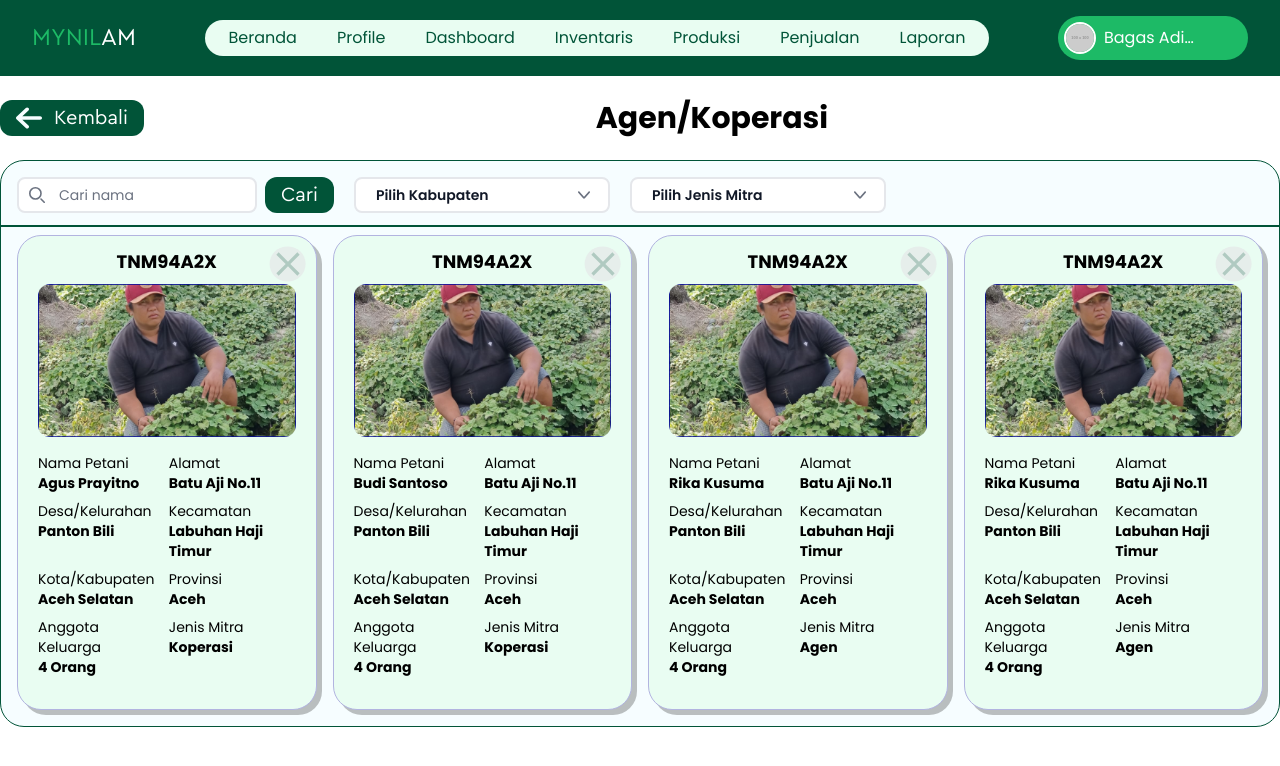
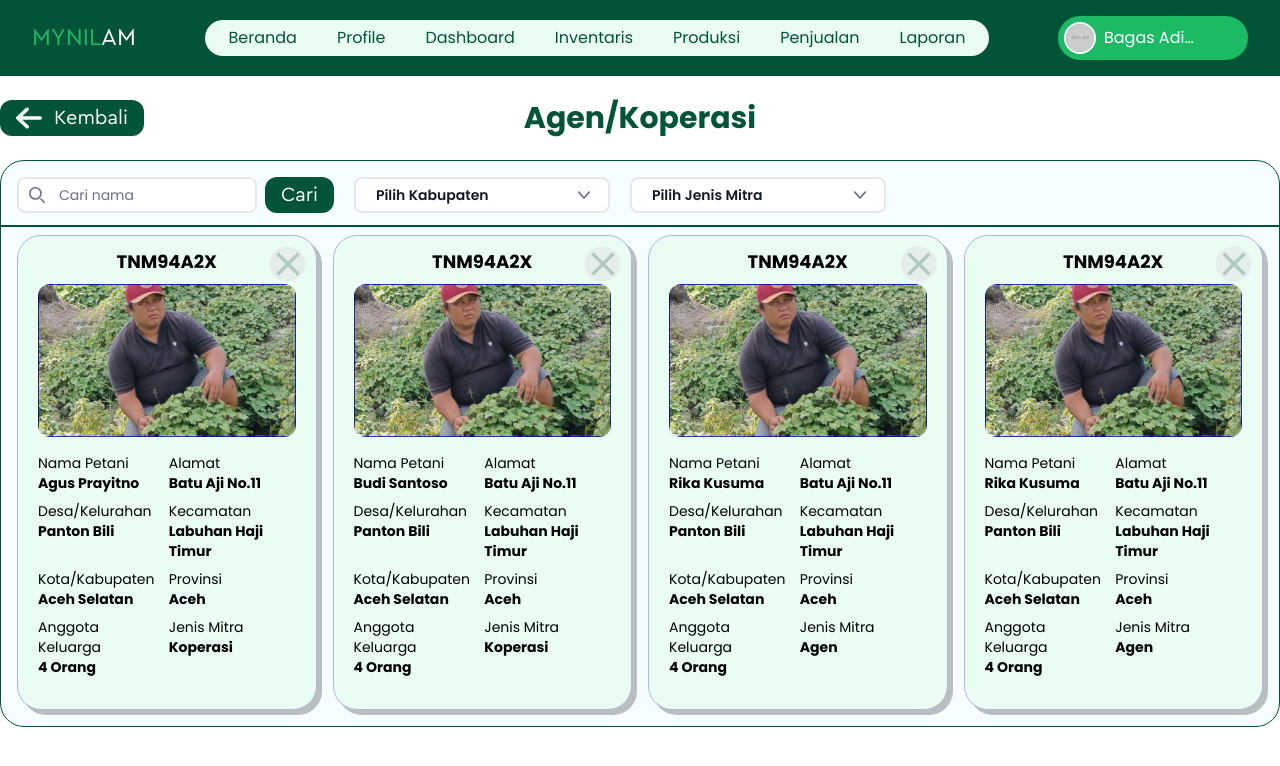
Before and after one commit to saptadi73/fe-mynilam-new, a Vue app: page /profile-agen in a window 1280 px wide. Shown: the top 766 px of the page. Built offline with nearby package versions, Linux system fonts and the light colour scheme.

Commit message:
feat(profile): import base header title to card page

```diff
--- a/src/components/BaseHeaderTitle.vue
+++ b/src/components/BaseHeaderTitle.vue
@@ -1,12 +1,12 @@
 <template>
-  <div class="relative flex justify-between items-center w-full pb-8">
+  <div class="relative flex justify-between items-center w-full py-6">
     <div class="absolute left-0">
       <BaseButton @click="$router.back()" icon-position="left">
         <BaseIcon name="arrow-left" />
         Kembali
       </BaseButton>
     </div>
-    <h1 class="mx-auto font-semibold text-3xl text-primary">{{ title }}</h1>
+    <h1 class="mx-auto font-bold text-3xl text-primary">{{ title }}</h1>
   </div>
 </template>
 
--- a/src/pages/profile/CardAgenPage.vue
+++ b/src/pages/profile/CardAgenPage.vue
@@ -1,17 +1,6 @@
 <template>
   <div class="container mx-auto">
-    <div class="flex flex-col items-center">
-      <div class="flex justify-between items-center w-full py-2">
-        <div>
-          <BaseButton @click="$router.back()" icon-position="left">
-            <BaseIcon name="arrow-left" />
-            Kembali
-          </BaseButton>
-        </div>
-        <h1 class="text-center font-bold text-3xl py-4">Agen/Koperasi</h1>
-        <div></div>
-      </div>
-    </div>
+    <BaseHeaderTitle title="Agen/Koperasi" />
     <div class="bg-[#F6FDFF] p-4 rounded-3xl border border-[#015438]">
       <div class="flex flex-row gap-x-5 justify-start">
         <div class="flex flex-row gap-x-2">
@@ -80,9 +69,9 @@
 import { reactive, ref } from 'vue'
 import BaseButton from '@/components/BaseButton.vue'
 import BaseCard from '@/components/BaseCard.vue'
-import BaseIcon from '@/components/BaseIcon.vue'
 import BaseSearchBar from '@/components/BaseSearchBar.vue'
 import BaseInputSelect from '@/components/BaseInputSelect.vue'
+import BaseHeaderTitle from '@/components/BaseHeaderTitle.vue'
 
 const cardAgen = reactive([
   {
--- a/src/pages/profile/CardAsetPage.vue
+++ b/src/pages/profile/CardAsetPage.vue
@@ -1,23 +1,12 @@
 <template>
   <div class="container mx-auto">
-    <div class="flex flex-col items-center">
-      <div class="flex justify-between items-center w-full py-2">
-        <div>
-          <BaseButton @click="$router.back()" icon-position="left">
-            <BaseIcon name="arrow-left" />
-            Kembali
-          </BaseButton>
-        </div>
-        <h1 class="text-center font-bold text-3xl py-4">Aset</h1>
-        <div></div>
-      </div>
-    </div>
+    <BaseHeaderTitle title="Aset" />
     <div class="bg-[#F6FDFF] p-4 rounded-3xl border border-[#015438]">
       <div class="flex flex-row gap-x-5 justify-between">
         <div class="flex flex-row gap-x-2">
           <BaseSearchBar placeholder="Cari nama"></BaseSearchBar>
           <BaseButton>Cari</BaseButton>
-          <BaseInputSelect name="kabupaten" :options="options"></BaseInputSelect>
+          <BaseInputSelect name="kabupaten" :options="options" placeholder="Pilih Kabupaten"></BaseInputSelect>
         </div>
         <BaseButton variant="success" icon-position="left">
           <svg
@@ -88,9 +77,9 @@
 import { reactive, ref } from 'vue'
 import BaseButton from '@/components/BaseButton.vue'
 import BaseCard from '@/components/BaseCard.vue'
-import BaseIcon from '@/components/BaseIcon.vue'
 import BaseSearchBar from '@/components/BaseSearchBar.vue'
 import BaseInputSelect from '@/components/BaseInputSelect.vue'
+import BaseHeaderTitle from '@/components/BaseHeaderTitle.vue'
 
 const cardAset = reactive([
   {
--- a/src/pages/profile/CardPetaniPage.vue
+++ b/src/pages/profile/CardPetaniPage.vue
@@ -1,17 +1,6 @@
 <template>
   <div class="container mx-auto">
-    <div class="flex flex-col items-center">
-      <div class="flex justify-between items-center w-full py-2">
-        <div>
-          <BaseButton @click="$router.back()" icon-position="left">
-            <BaseIcon name="arrow-left" />
-            Kembali
-          </BaseButton>
-        </div>
-        <h1 class="text-center font-bold text-3xl py-4">Petani</h1>
-        <div></div>
-      </div>
-    </div>
+    <BaseHeaderTitle title="Petani" />
     <div class="bg-[#F6FDFF] p-4 rounded-3xl border border-[#015438]">
       <div class="flex flex-row gap-x-5 justify-start">
         <div class="flex flex-row gap-x-2">
@@ -82,6 +71,7 @@ import BaseCard from '@/components/BaseCard.vue'
 import BaseIcon from '@/components/BaseIcon.vue'
 import BaseSearchBar from '@/components/BaseSearchBar.vue'
 import BaseInputSelect from '@/components/BaseInputSelect.vue'
+import BaseHeaderTitle from '@/components/BaseHeaderTitle.vue'
 
 const cardPetani = reactive([
   {
```
